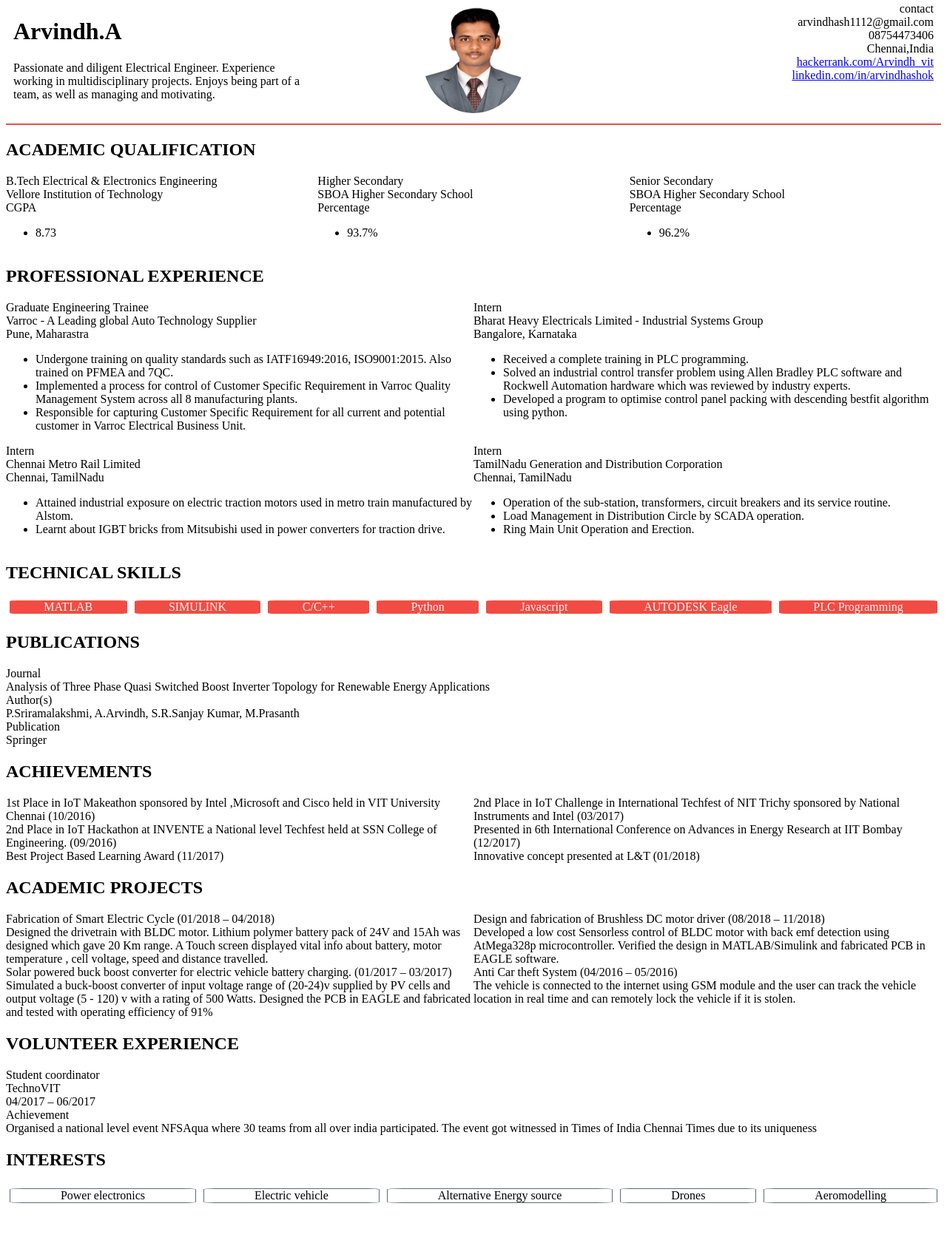
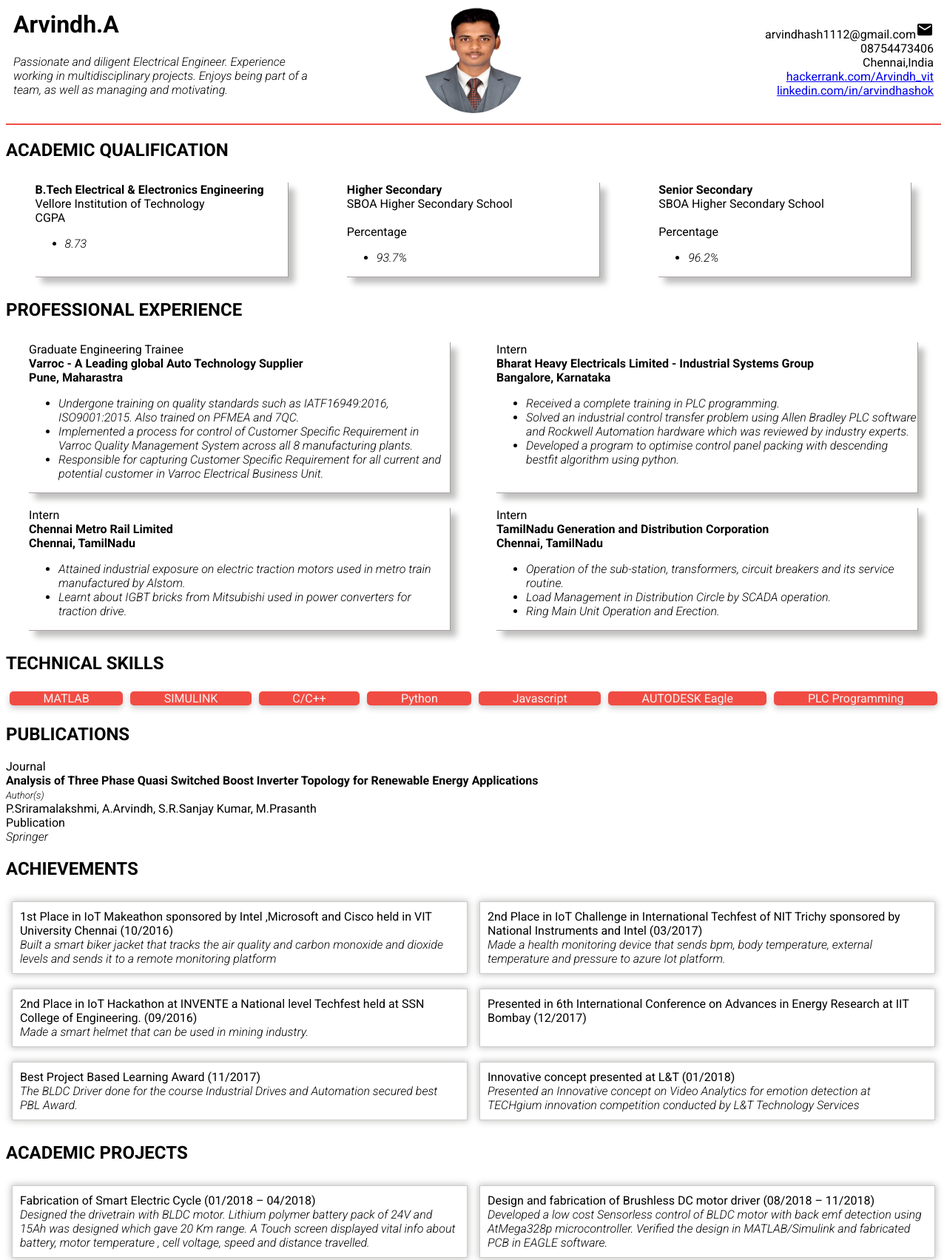
Before and after one commit to Arvindh12/Porfolio, a plain HTML site: page index.html in a window 1280 px wide. Shown: the part 15-1719 px from the top of the page at 74% size. Before the commit the page ends 1655 px from the top, so only its background shows below. Drawn offline with Linux system fonts and the light colour scheme.

Commit message:
Add files via upload

```diff
--- a/index.css
+++ b/index.css
@@ -1,3 +1,16 @@
+*{
+    font-family: 'Roboto' , sans-serif;
+
+}
+p {
+    font-style: italic;
+    font-weight: 300;
+}
+ul {
+    font-style: italic;
+    font-weight: 300;
+
+}
 #header{
     display: flex ;
     flex-wrap: nowrap;
@@ -7,7 +20,7 @@
 .header-content-1{
     flex-basis : 33%;
     text-align: left;
-    padding: 10px;
+    padding: 0 10px 10px 10px;
 }
 .header-content-2{
     flex-basis : 33%;
@@ -19,6 +32,8 @@
     flex-basis : 33%;
     text-align: right;
     padding: 10px;
+    margin-top: auto;
+    margin-bottom: auto;
 }
 img {
     width: 138px;
@@ -29,18 +44,31 @@ img {
     display: flex ;
     flex-wrap: wrap;
     justify-content: space-around;
+
 }
 .academic-1{
     flex-basis: 100%;
 }
 .academic{
-    flex-basis: 33.33%
+    flex-basis: 27%;
+    border-right: 1px solid rgb(162, 157, 157);
+    margin-right: 0px;
+    border-bottom: 1px solid #aba2a2;
+    box-shadow: 8px 8px 8px 0 rgba(191,191,190);
+    margin-top: 10px;
+    margin-bottom: 10px;
 }
 .experience-1{
     flex-basis: 100%;
 }
 .experience{
-    flex-basis: 50%;
+    flex-basis: 45%;
+    border-right: 1px solid rgb(162, 157, 157);
+    margin-right: 0px;
+    border-bottom: 1px solid #aba2a2;
+    box-shadow: 8px 8px 8px 0 rgba(191,191,190);
+    margin-top: 10px;
+    margin-bottom: 10px;
 }
 #skill{
     display: flex;
@@ -53,19 +81,28 @@ img {
 .skills{
     flex-grow: 1;
     text-align: center;
+    box-shadow: 0 4px 8px 0 rgba(0,0,0,0.2);
     background-color: #f14c43;
-    border-radius: 7%;
+    border-radius: 5px;
     margin: 5px;
     color: whitesmoke;
 }
-
+.skills:hover{
+    box-shadow: 0 8px 16px 0 rgba(0,0,0,0.2);
+}
 #achievement{
     display: flex;
     flex-wrap: wrap;
     justify-content: space-around;
 }
 .achievement{
-    flex-basis: 50%;
+    flex-basis: 47%;
+    border: 1px solid rgba(0,0,0,0.2);
+    box-shadow: 0px 0px 9px 1px rgba(191,191,190);
+    margin-top: 10px;
+    margin-bottom: 10px;
+    padding: 10px;
+
 }
 .achievement-1{
     flex-basis: 100%;
@@ -80,7 +117,12 @@ img {
     flex-basis: 100%;
 }
 .project{
-    flex-basis: 50%;
+    flex-basis: 47%;
+    border: 1px solid rgba(0,0,0,0.2);
+    box-shadow: 0px 0px 9px 1px rgba(191,191,190);
+    margin-top: 10px;
+    margin-bottom: 10px;
+    padding: 10px;
 }
 #interest{
     display: flex;
@@ -91,14 +133,17 @@ img {
     flex-grow: 1;
     text-align: center;
     border: 1px solid #5c6c74;
-    border-radius: 7% ;
+    border-radius: 5px ;
     margin: 5px;
     color: black;
+    box-shadow: 0 4px 8px 0 rgba(0,0,0,0.2);
 }
 .interest-1{
     flex-basis: 100%;
 }
-
+.interest:hover{
+    box-shadow: 0 8px 16px 0 rgba(0,0,0,0.2);
+}
 
 @media screen and (max-width: 450px) {
 
--- a/index.html
+++ b/index.html
@@ -4,6 +4,8 @@
     <meta charset="UTF-8">
     <meta name="viewport" content="width=device-width, initial-scale=1.0">
     <title>Arvindh Resume</title>
+    <link href="https://fonts.googleapis.com/icon?family=Material+Icons" rel="stylesheet">
+    <link href="https://fonts.googleapis.com/css2?family=Roboto:ital,wght@0,400;0,700;1,300;1,400&display=swap" rel="stylesheet">
     <link rel="stylesheet" href="index.css">
 </head>
 <body>
@@ -20,8 +22,9 @@
                 <img src="Arvindh(00021995)_8754473406.jpg" alt="" >
             </div>
             <div class="header-content-3">
-                contact <br>
-                arvindhash1112@gmail.com <br>
+                arvindhash1112@gmail.com<i class="material-icons">
+                    email
+                </i><br>
                 08754473406 <br>
                 Chennai,India <br>
                 <a href="https://www.hackerrank.com/Arvindh_vit">hackerrank.com/Arvindh_vit</a> <br>
@@ -31,20 +34,20 @@
         <div id="academic">
             <div class="academic-1"><h2>ACADEMIC QUALIFICATION</h2></div>
             <div class="academic">
-                B.Tech Electrical & Electronics Engineering <br>
+              <b> B.Tech Electrical & Electronics Engineering </b><br>
                 Vellore Institution of Technology <br>
                 CGPA <br>
                 <ul><li>8.73</li></ul>
             </div>
             <div class="academic">
-                Higher Secondary <br>
-                SBOA Higher Secondary School <br>
+                <b>  Higher Secondary </b><br>
+                SBOA Higher Secondary School <br> <br>
                 Percentage <br>
                 <ul><li>93.7%</li></ul>
             </div>
             <div class="academic">
-                Senior Secondary <br>
-                SBOA Higher Secondary School <br>
+               <b> Senior Secondary </b> <br>
+                SBOA Higher Secondary School <br> <br>
                 Percentage <br>
                 <ul><li>96.2%</li></ul>
             </div>
@@ -52,8 +55,8 @@
         <div id="experience">
             <div class="experience-1"><h2>PROFESSIONAL EXPERIENCE</h2></div>
             <div class="experience">Graduate Engineering Trainee <br>
-                Varroc - A Leading global Auto Technology Supplier <br>
-                Pune, Maharastra <br>
+                <b> Varroc - A Leading global Auto Technology Supplier  <br>
+                Pune, Maharastra </b><br>
                 <ul>
                 <li>Undergone training on quality standards such as IATF16949:2016, ISO9001:2015. Also trained on PFMEA and 7QC. </li>
                 <li>Implemented a process for control of Customer Specific Requirement in Varroc Quality Management System across all 8 manufacturing plants. </li>
@@ -61,8 +64,8 @@
                 </ul>
             </div>
             <div class="experience">Intern <br>
-                Bharat Heavy Electricals Limited - Industrial Systems Group <br>
-                Bangalore, Karnataka <br>
+               <b> Bharat Heavy Electricals Limited - Industrial Systems Group <br>
+                Bangalore, Karnataka </b><br>
                 <ul>
                 <li>Received a complete training in PLC programming. </li>
                 <li>Solved an industrial control transfer problem using Allen Bradley PLC software and Rockwell Automation hardware which was reviewed by industry experts. </li>
@@ -71,14 +74,14 @@
             </div>
             <div class="experience">
                 Intern <br>
-                Chennai Metro Rail Limited <br>
-                Chennai, TamilNadu <br>
+               <b>Chennai Metro Rail Limited <br>
+                Chennai, TamilNadu </b><br>
                 <ul><li>Attained industrial exposure on electric traction motors used in metro train manufactured by Alstom. </li>
                 <li>Learnt about IGBT bricks from Mitsubishi used in power converters for traction drive. </li></ul>
             </div>
-            <div class="experience">Intern <br>
-                TamilNadu Generation and Distribution Corporation <br>
-                Chennai, TamilNadu <br>
+            <div class="experience"> Intern <br>
+                <b>TamilNadu Generation and Distribution Corporation <br>
+                Chennai, TamilNadu </b><br>
                 <ul><li>Operation of the sub-station, transformers, circuit breakers and its service routine. </li>
                 <li>Load Management in Distribution Circle by SCADA operation. </li>
                 <li>Ring Main Unit Operation and Erection. </li></ul>
@@ -100,11 +103,12 @@
             </div>
             <div class="publication">
                 Journal <br>
-                Analysis of Three Phase Quasi Switched Boost Inverter Topology for Renewable Energy Applications <br>
-                Author(s) <br>
+               <b> Analysis of Three Phase Quasi Switched Boost Inverter Topology for Renewable Energy Applications </b> <br>
+               <i style="font-size: 13px; font-style: italic; font-weight: 300;"> Author(s) </i> <br>
+               <!i style="font-style: italic; font-weight: 300;">
                 P.Sriramalakshmi, A.Arvindh, S.R.Sanjay Kumar, M.Prasanth <br>
                 Publication <br>
-                Springer <br>
+                <i style="font-style: italic; font-weight: 300;">Springer </i> <br>
             </div>
 
         </div>
@@ -114,25 +118,35 @@
             </div>
             <div class="achievement">
                 1st Place in IoT Makeathon sponsored by Intel ,Microsoft and
-                Cisco held in VIT University Chennai (10/2016)
+                Cisco held in VIT University Chennai (10/2016) <br>  <i style="font-style: italic; font-weight: 300;">
+                Built a smart biker jacket that tracks the air quality and carbon monoxide and
+dioxide levels and sends it to a remote monitoring platform </i>
             </div>
             <div class="achievement">
                 2nd Place in IoT Challenge in International Techfest of NIT
-Trichy sponsored by National Instruments and Intel (03/2017)
+Trichy sponsored by National Instruments and Intel (03/2017) <br>  <i style="font-style: italic; font-weight: 300;">
+Made a health monitoring device that sends bpm, body temperature, external
+temperature and pressure to azure Iot platform. </i>
             </div>
             <div class="achievement">
                 2nd Place in IoT Hackathon at INVENTE a National level
-Techfest held at SSN College of Engineering. (09/2016)
+Techfest held at SSN College of Engineering. (09/2016) <br>  <i style="font-style: italic; font-weight: 300;">
+Made a smart helmet that can be used in mining industry.  </i>
             </div>
             <div class="achievement">
                 Presented in 6th International Conference on Advances in
 Energy Research at IIT Bombay (12/2017)
             </div>
             <div class="achievement">
-                Best Project Based Learning Award (11/2017)
+                Best Project Based Learning Award (11/2017) <br>  <i style="font-style: italic; font-weight: 300;">
+                The BLDC Driver done for the course Industrial Drives and Automation secured
+best PBL Award. </i>
             </div>
             <div class="achievement">
-                Innovative concept presented at L&T (01/2018)
+                Innovative concept presented at L&T (01/2018) <br>  <i style="font-style: italic; font-weight: 300;">
+                Presented an Innovative concept on Video Analytics for emotion detection at
+TECHgium innovation competition conducted by L&T Technology Services  </i>
+
             </div>
 
         </div>
@@ -140,29 +154,29 @@ Energy Research at IIT Bombay (12/2017)
             <div class="project-1"><h2>ACADEMIC PROJECTS</h2>
             </div>
             <div class="project">
-                Fabrication of Smart Electric Cycle (01/2018 – 04/2018) <br>
+                Fabrication of Smart Electric Cycle (01/2018 – 04/2018) <br><i style="font-style: italic; font-weight: 300;">
                 Designed the drivetrain with BLDC motor. Lithium polymer battery pack of
                 24V and 15Ah was designed which gave 20 Km range. A Touch screen displayed vital info about battery, motor temperature , cell voltage, speed
-                and distance travelled. <br>
+                and distance travelled. <br></i>
             </div>
             <div class="project">
                 Design and fabrication of Brushless DC motor driver
-                (08/2018 – 11/2018) <br>
+                (08/2018 – 11/2018) <br>  <i style="font-style: italic; font-weight: 300;">
                 Developed a low cost Sensorless control of BLDC motor with back emf
                 detection using AtMega328p microcontroller. Verified the design in
-                MATLAB/Simulink and fabricated PCB in EAGLE software. <br>
+                MATLAB/Simulink and fabricated PCB in EAGLE software. <br></i>
             </div>
             <div class="project">
                 Solar powered buck boost converter for electric vehicle
-                battery charging. (01/2017 – 03/2017) <br>
+                battery charging. (01/2017 – 03/2017) <br>  <i style="font-style: italic; font-weight: 300;">
                 Simulated a buck-boost converter of input voltage range of (20-24)v
                 supplied by PV cells and output voltage (5 - 120) v with a rating of 500
-                Watts. Designed the PCB in EAGLE and fabricated and tested with operating efficiency of 91% <br>
+                Watts. Designed the PCB in EAGLE and fabricated and tested with operating efficiency of 91% <br></i>
             </div>
             <div class="project">
-                Anti Car theft System (04/2016 – 05/2016) <br>
+                Anti Car theft System (04/2016 – 05/2016) <br>  <i style="font-style: italic; font-weight: 300;">
                 The vehicle is connected to the internet using GSM module and the user can track the vehicle location in real time and can remotely lock the
-                vehicle if it is stolen. <br>
+                vehicle if it is stolen. <br> </i>
             </div>
         </div>
         <div id="volunteer">
```
Also changed, not shown: 978-981-15-2662-6.jpg (added).
